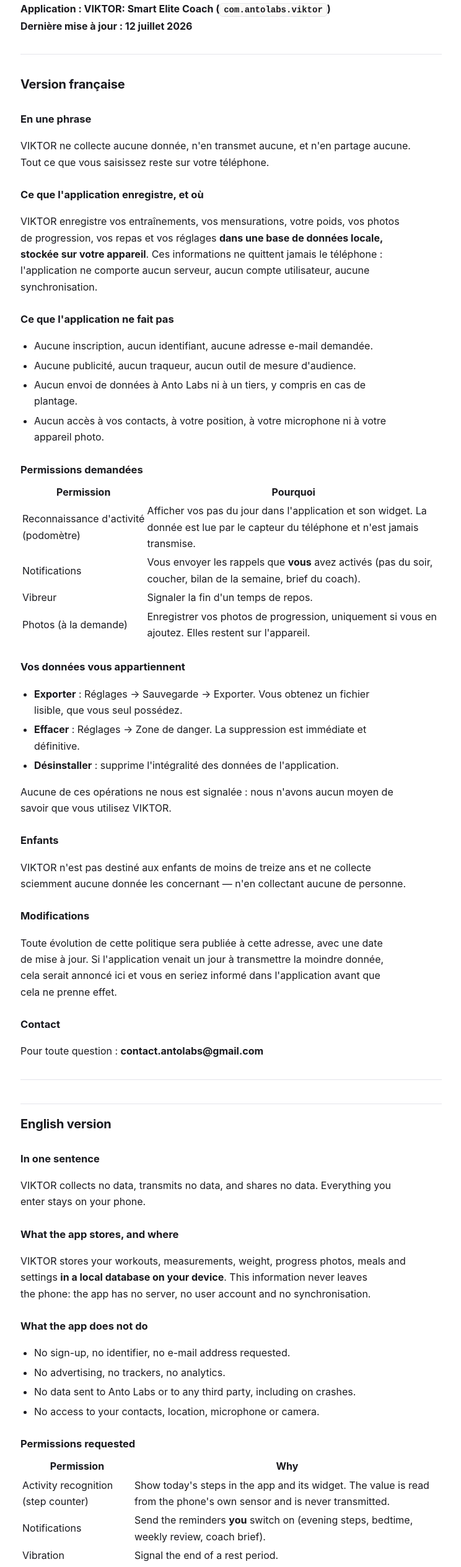
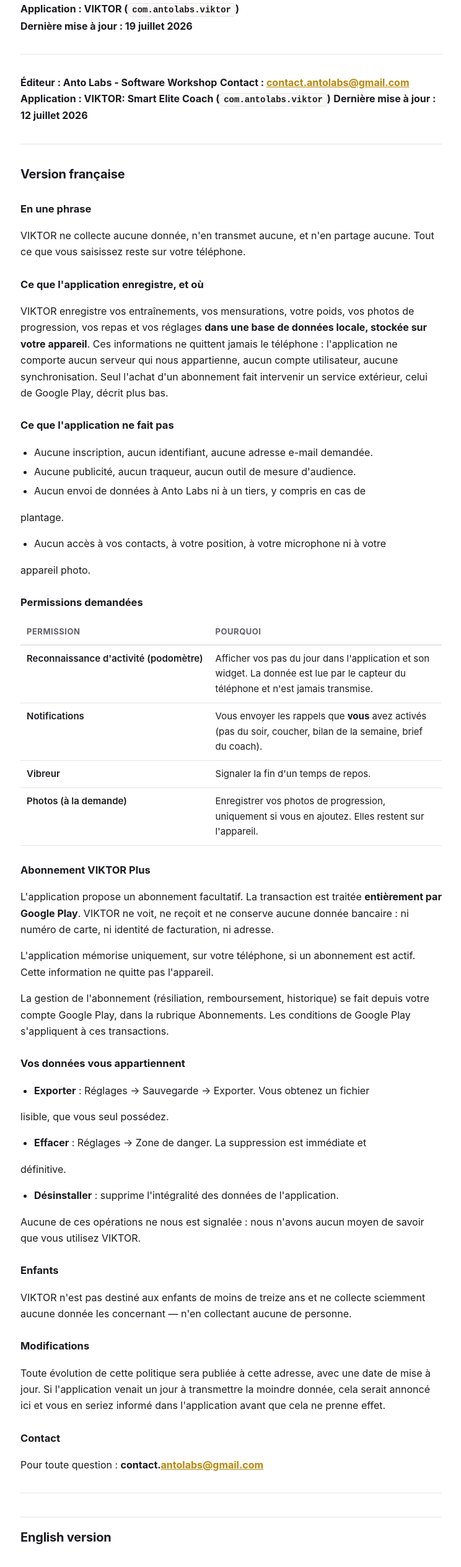
Before and after one commit to Antoine161616/antolabs-legal, a plain HTML site: page viktor.html in a window 1280 px wide. Shown: the part 226-2755 px from the top of the page at 62% size, without its empty margins (267-1011 px from the left). Drawn offline with Linux system fonts and the light colour scheme.

Commit message:
Add files via upload

```diff
--- a/viktor.html
+++ b/viktor.html
@@ -4,7 +4,7 @@
 <meta charset="utf-8">
 <meta name="viewport" content="width=device-width, initial-scale=1">
 <title>Politique de confidentialité — VIKTOR | Anto Labs</title>
-<meta name="description" content="Politique de confidentialité de VIKTOR: Smart Elite Coach. Application 100 % locale : aucune donnée ne quitte votre téléphone.">
+<meta name="description" content="Politique de confidentialité de VIKTOR. Vos données restent sur votre téléphone : aucun compte, aucun serveur, aucune publicité.">
 <style>
   :root {
     --fond:#ffffff; --texte:#1a1a1f; --gris:#5f5f6b; --bord:#e4e4ea;
@@ -40,6 +40,17 @@
   hr { border:0; border-top:1px solid var(--bord); margin:32px 0; }
   code { background:var(--carte); padding:2px 6px; border-radius:5px;
          font-size:14px; border:1px solid var(--bord); }
+  table { width:100%; border-collapse:collapse; margin:14px 0; font-size:15px; }
+  th { text-align:left; padding:9px 10px; border-bottom:2px solid var(--bord);
+       font-size:13px; text-transform:uppercase; letter-spacing:.04em;
+       color:var(--gris); }
+  td { padding:9px 10px; border-bottom:1px solid var(--bord);
+       vertical-align:top; }
+  td:first-child { font-weight:600; white-space:nowrap; }
+  @media (max-width:560px) {
+    td:first-child { white-space:normal; }
+    table { font-size:14px; }
+  }
   .pied { max-width:720px; margin:0 auto; padding:0 20px 60px;
           color:var(--gris); font-size:13.5px; }
 </style>
@@ -55,84 +66,64 @@
 
 <p><strong>Éditeur : Anto Labs - Software Workshop</strong><br />
 <strong>Contact : contact.antolabs@gmail.com</strong><br />
-<strong>Application : VIKTOR: Smart Elite Coach (<code>com.antolabs.viktor</code>)</strong><br />
-<strong>Dernière mise à jour : 12 juillet 2026</strong></p>
+<strong>Application : VIKTOR (<code>com.antolabs.viktor</code>)</strong><br />
+<strong>Dernière mise à jour : 19 juillet 2026</strong></p>
+<hr />
+<p><strong>Éditeur : Anto Labs - Software Workshop</strong> <strong>Contact : <a href="mailto:contact.antolabs@gmail.com">contact.antolabs@gmail.com</a></strong> <strong>Application : VIKTOR: Smart Elite Coach (<code>com.antolabs.viktor</code>)</strong> <strong>Dernière mise à jour : 12 juillet 2026</strong></p>
 <hr />
 <h2>Version française</h2>
 <h3>En une phrase</h3>
-<p>VIKTOR ne collecte aucune donnée, n'en transmet aucune, et n'en partage aucune.<br />
-Tout ce que vous saisissez reste sur votre téléphone.</p>
-<h3>Ce que l'application enregistre, et où</h3>
-<p>VIKTOR enregistre vos entraînements, vos mensurations, votre poids, vos photos<br />
-de progression, vos repas et vos réglages <strong>dans une base de données locale,<br />
-stockée sur votre appareil</strong>. Ces informations ne quittent jamais le téléphone :<br />
-l'application ne comporte aucun serveur, aucun compte utilisateur, aucune<br />
-synchronisation.</p>
-<h3>Ce que l'application ne fait pas</h3>
+<p>VIKTOR ne collecte aucune donnée, n&#x27;en transmet aucune, et n&#x27;en partage aucune. Tout ce que vous saisissez reste sur votre téléphone.</p>
+<h3>Ce que l&#x27;application enregistre, et où</h3>
+<p>VIKTOR enregistre vos entraînements, vos mensurations, votre poids, vos photos de progression, vos repas et vos réglages <strong>dans une base de données locale, stockée sur votre appareil</strong>. Ces informations ne quittent jamais le téléphone : l&#x27;application ne comporte aucun serveur qui nous appartienne, aucun compte utilisateur, aucune synchronisation. Seul l&#x27;achat d&#x27;un abonnement fait intervenir un service extérieur, celui de Google Play, décrit plus bas.</p>
+<h3>Ce que l&#x27;application ne fait pas</h3>
 <ul>
 <li>Aucune inscription, aucun identifiant, aucune adresse e-mail demandée.</li>
-<li>Aucune publicité, aucun traqueur, aucun outil de mesure d'audience.</li>
-<li>Aucun envoi de données à Anto Labs ni à un tiers, y compris en cas de<br />
-  plantage.</li>
-<li>Aucun accès à vos contacts, à votre position, à votre microphone ni à votre<br />
-  appareil photo.</li>
+<li>Aucune publicité, aucun traqueur, aucun outil de mesure d&#x27;audience.</li>
+<li>Aucun envoi de données à Anto Labs ni à un tiers, y compris en cas de</li>
 </ul>
+<p>plantage.</p>
+<ul>
+<li>Aucun accès à vos contacts, à votre position, à votre microphone ni à votre</li>
+</ul>
+<p>appareil photo.</p>
 <h3>Permissions demandées</h3>
 <table>
-<thead>
-<tr>
-<th>Permission</th>
-<th>Pourquoi</th>
-</tr>
-</thead>
-<tbody>
-<tr>
-<td>Reconnaissance d'activité (podomètre)</td>
-<td>Afficher vos pas du jour dans l'application et son widget. La donnée est lue par le capteur du téléphone et n'est jamais transmise.</td>
-</tr>
-<tr>
-<td>Notifications</td>
-<td>Vous envoyer les rappels que <strong>vous</strong> avez activés (pas du soir, coucher, bilan de la semaine, brief du coach).</td>
-</tr>
-<tr>
-<td>Vibreur</td>
-<td>Signaler la fin d'un temps de repos.</td>
-</tr>
-<tr>
-<td>Photos (à la demande)</td>
-<td>Enregistrer vos photos de progression, uniquement si vous en ajoutez. Elles restent sur l'appareil.</td>
-</tr>
-</tbody>
+<tr><th>Permission</th><th>Pourquoi</th></tr>
+<tr><td>Reconnaissance d&#x27;activité (podomètre)</td><td>Afficher vos pas du jour dans l&#x27;application et son widget. La donnée est lue par le capteur du téléphone et n&#x27;est jamais transmise.</td></tr>
+<tr><td>Notifications</td><td>Vous envoyer les rappels que <strong>vous</strong> avez activés (pas du soir, coucher, bilan de la semaine, brief du coach).</td></tr>
+<tr><td>Vibreur</td><td>Signaler la fin d&#x27;un temps de repos.</td></tr>
+<tr><td>Photos (à la demande)</td><td>Enregistrer vos photos de progression, uniquement si vous en ajoutez. Elles restent sur l&#x27;appareil.</td></tr>
 </table>
+<h3>Abonnement VIKTOR Plus</h3>
+<p>L&#x27;application propose un abonnement facultatif. La transaction est traitée <strong>entièrement par Google Play</strong>. VIKTOR ne voit, ne reçoit et ne conserve aucune donnée bancaire : ni numéro de carte, ni identité de facturation, ni adresse.</p>
+<p>L&#x27;application mémorise uniquement, sur votre téléphone, si un abonnement est actif. Cette information ne quitte pas l&#x27;appareil.</p>
+<p>La gestion de l&#x27;abonnement (résiliation, remboursement, historique) se fait depuis votre compte Google Play, dans la rubrique Abonnements. Les conditions de Google Play s&#x27;appliquent à ces transactions.</p>
 <h3>Vos données vous appartiennent</h3>
 <ul>
-<li><strong>Exporter</strong> : Réglages → Sauvegarde → Exporter. Vous obtenez un fichier<br />
-  lisible, que vous seul possédez.</li>
-<li><strong>Effacer</strong> : Réglages → Zone de danger. La suppression est immédiate et<br />
-  définitive.</li>
-<li><strong>Désinstaller</strong> : supprime l'intégralité des données de l'application.</li>
+<li><strong>Exporter</strong> : Réglages → Sauvegarde → Exporter. Vous obtenez un fichier</li>
 </ul>
-<p>Aucune de ces opérations ne nous est signalée : nous n'avons aucun moyen de<br />
-savoir que vous utilisez VIKTOR.</p>
+<p>lisible, que vous seul possédez.</p>
+<ul>
+<li><strong>Effacer</strong> : Réglages → Zone de danger. La suppression est immédiate et</li>
+</ul>
+<p>définitive.</p>
+<ul>
+<li><strong>Désinstaller</strong> : supprime l&#x27;intégralité des données de l&#x27;application.</li>
+</ul>
+<p>Aucune de ces opérations ne nous est signalée : nous n&#x27;avons aucun moyen de savoir que vous utilisez VIKTOR.</p>
 <h3>Enfants</h3>
-<p>VIKTOR n'est pas destiné aux enfants de moins de treize ans et ne collecte<br />
-sciemment aucune donnée les concernant — n'en collectant aucune de personne.</p>
+<p>VIKTOR n&#x27;est pas destiné aux enfants de moins de treize ans et ne collecte sciemment aucune donnée les concernant — n&#x27;en collectant aucune de personne.</p>
 <h3>Modifications</h3>
-<p>Toute évolution de cette politique sera publiée à cette adresse, avec une date<br />
-de mise à jour. Si l'application venait un jour à transmettre la moindre donnée,<br />
-cela serait annoncé ici et vous en seriez informé dans l'application avant que<br />
-cela ne prenne effet.</p>
+<p>Toute évolution de cette politique sera publiée à cette adresse, avec une date de mise à jour. Si l&#x27;application venait un jour à transmettre la moindre donnée, cela serait annoncé ici et vous en seriez informé dans l&#x27;application avant que cela ne prenne effet.</p>
 <h3>Contact</h3>
-<p>Pour toute question : <strong>contact.antolabs@gmail.com</strong></p>
+<p>Pour toute question : <strong>contact.<a href="mailto:antolabs@gmail.com">antolabs@gmail.com</a></strong></p>
 <hr />
 <h2>English version</h2>
 <h3>In one sentence</h3>
-<p>VIKTOR collects no data, transmits no data, and shares no data. Everything you<br />
-enter stays on your phone.</p>
+<p>VIKTOR collects no data, transmits no data, and shares no data. Everything you enter stays on your phone.</p>
 <h3>What the app stores, and where</h3>
-<p>VIKTOR stores your workouts, measurements, weight, progress photos, meals and<br />
-settings <strong>in a local database on your device</strong>. This information never leaves<br />
-the phone: the app has no server, no user account and no synchronisation.</p>
+<p>VIKTOR stores your workouts, measurements, weight, progress photos, meals and settings <strong>in a local database on your device</strong>. This information never leaves the phone: the app has no server of its own, no user account and no synchronisation. The only outside service involved is Google Play, and only if you subscribe — see below.</p>
 <h3>What the app does not do</h3>
 <ul>
 <li>No sign-up, no identifier, no e-mail address requested.</li>
@@ -142,54 +133,41 @@
 </ul>
 <h3>Permissions requested</h3>
 <table>
-<thead>
-<tr>
-<th>Permission</th>
-<th>Why</th>
-</tr>
-</thead>
-<tbody>
-<tr>
-<td>Activity recognition (step counter)</td>
-<td>Show today's steps in the app and its widget. The value is read from the phone's own sensor and is never transmitted.</td>
-</tr>
-<tr>
-<td>Notifications</td>
-<td>Send the reminders <strong>you</strong> switch on (evening steps, bedtime, weekly review, coach brief).</td>
-</tr>
-<tr>
-<td>Vibration</td>
-<td>Signal the end of a rest period.</td>
-</tr>
-<tr>
-<td>Photos (on request)</td>
-<td>Save your progress photos, only if you add any. They stay on the device.</td>
-</tr>
-</tbody>
+<tr><th>Permission</th><th>Why</th></tr>
+<tr><td>Activity recognition (step counter)</td><td>Show today&#x27;s steps in the app and its widget. The value is read from the phone&#x27;s own sensor and is never transmitted.</td></tr>
+<tr><td>Notifications</td><td>Send the reminders <strong>you</strong> switch on (evening steps, bedtime, weekly review, coach brief).</td></tr>
+<tr><td>Vibration</td><td>Signal the end of a rest period.</td></tr>
+<tr><td>Photos (on request)</td><td>Save your progress photos, only if you add any. They stay on the device.</td></tr>
 </table>
+<h3>VIKTOR Plus subscription</h3>
+<p>The app offers an optional subscription. Payment is handled <strong>entirely by Google Play</strong>. VIKTOR never sees, receives or stores any payment data: no card number, no billing identity, no address.</p>
+<p>The app only records on your phone whether a subscription is active. That information never leaves the device.</p>
+<p>You manage the subscription — cancellation, refunds, history — from your Google Play account, under Subscriptions. Google Play&#x27;s terms apply to those transactions.</p>
 <h3>Your data is yours</h3>
 <ul>
-<li><strong>Export</strong>: Settings → Backup → Export. You get a readable file that only you<br />
-  hold.</li>
+<li><strong>Export</strong>: Settings → Backup → Export. You get a readable file that only you</li>
+</ul>
+<p>hold.</p>
+<ul>
 <li><strong>Erase</strong>: Settings → Danger zone. Deletion is immediate and permanent.</li>
 <li><strong>Uninstall</strong>: removes all app data.</li>
 </ul>
-<p>None of these actions are reported to us: we have no way of knowing that you<br />
-use VIKTOR at all.</p>
+<p>None of these actions are reported to us: we have no way of knowing that you use VIKTOR at all.</p>
 <h3>Children</h3>
-<p>VIKTOR is not directed at children under thirteen and knowingly collects no<br />
-data about them — collecting none about anyone.</p>
+<p>VIKTOR is not directed at children under thirteen and knowingly collects no data about them — collecting none about anyone.</p>
 <h3>Changes</h3>
-<p>Any change to this policy will be published at this address with an updated<br />
-date. Should the app ever transmit any data, it would be announced here, and<br />
-you would be told inside the app before it took effect.</p>
+<p>Any change to this policy will be published at this address with an updated date. Should the app ever transmit any data, it would be announced here, and you would be told inside the app before it took effect.</p>
 <h3>Contact</h3>
-<p>Questions: <strong>contact.antolabs@gmail.com</strong></p>
+<p>Questions: <strong>contact.<a href="mailto:antolabs@gmail.com">antolabs@gmail.com</a></strong></p>
 <hr />
-<p><em>Anto Labs - Software Workshop</em></p>
+<p>*Anto Labs - Software Workshop*</p>
+
   </div>
   <div class="pied">
-    Anto Labs - Software Workshop · contact.antolabs@gmail.com
+    Anto Labs - Software Workshop · contact.antolabs@gmail.com<br>
+    Cette page est la politique de confidentialité officielle de l'application
+    VIKTOR, publiée sur Google Play sous l'identifiant
+    <code>com.antolabs.viktor</code>.
   </div>
 </body>
 </html>
```
